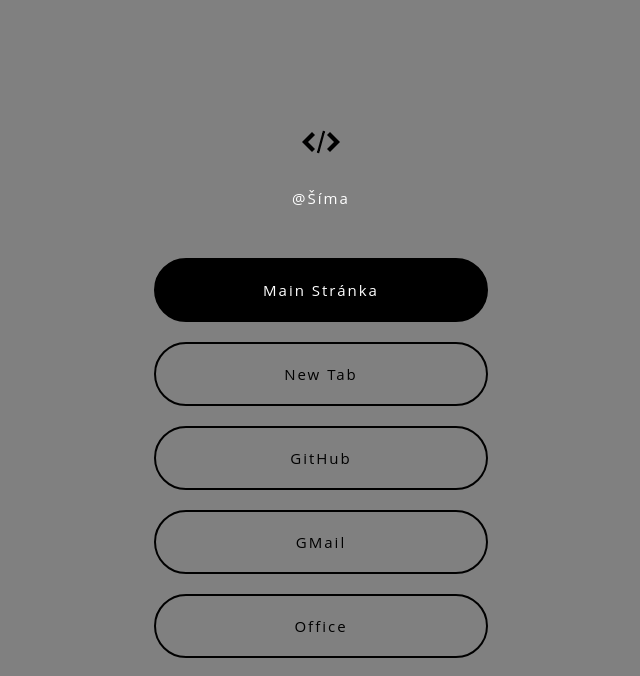
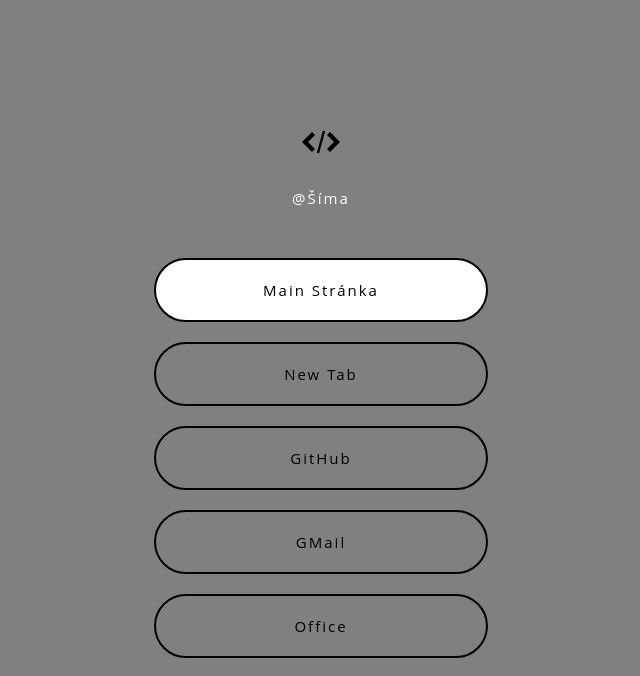
Before and after one commit to the-vida/web, a website: page tree/index.html in a window 1280 px wide. In both pictures the pointer is over the link "Main Stránka". Shown: the top 676 px of the page, without its empty margins (319-959 px from the left). Drawn offline with Linux system fonts and the light colour scheme.

Commit message:
Update style.css

```diff
--- a/tree/style.css
+++ b/tree/style.css
@@ -44,6 +44,6 @@
 font-weight: bold;
 }
 a:hover {
-color: white;
-background: #000000;
+color: black;
+background: #ffffff;
 }
```
